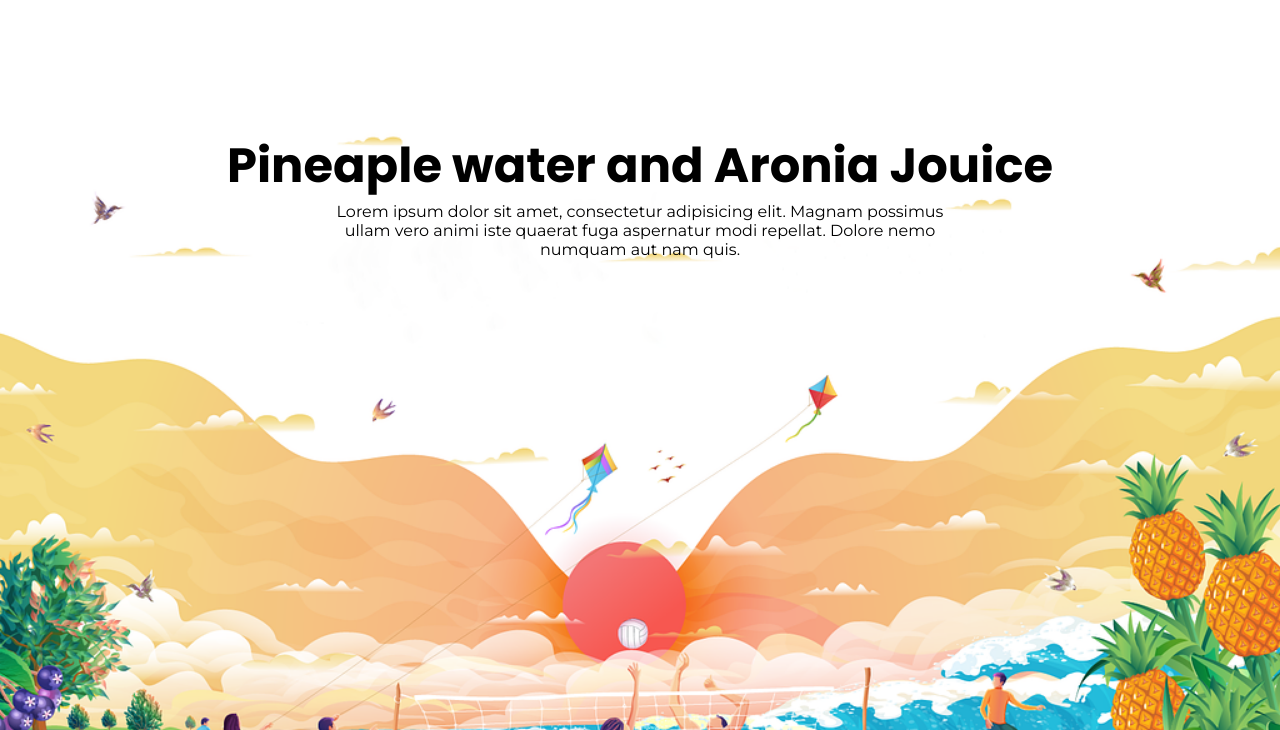
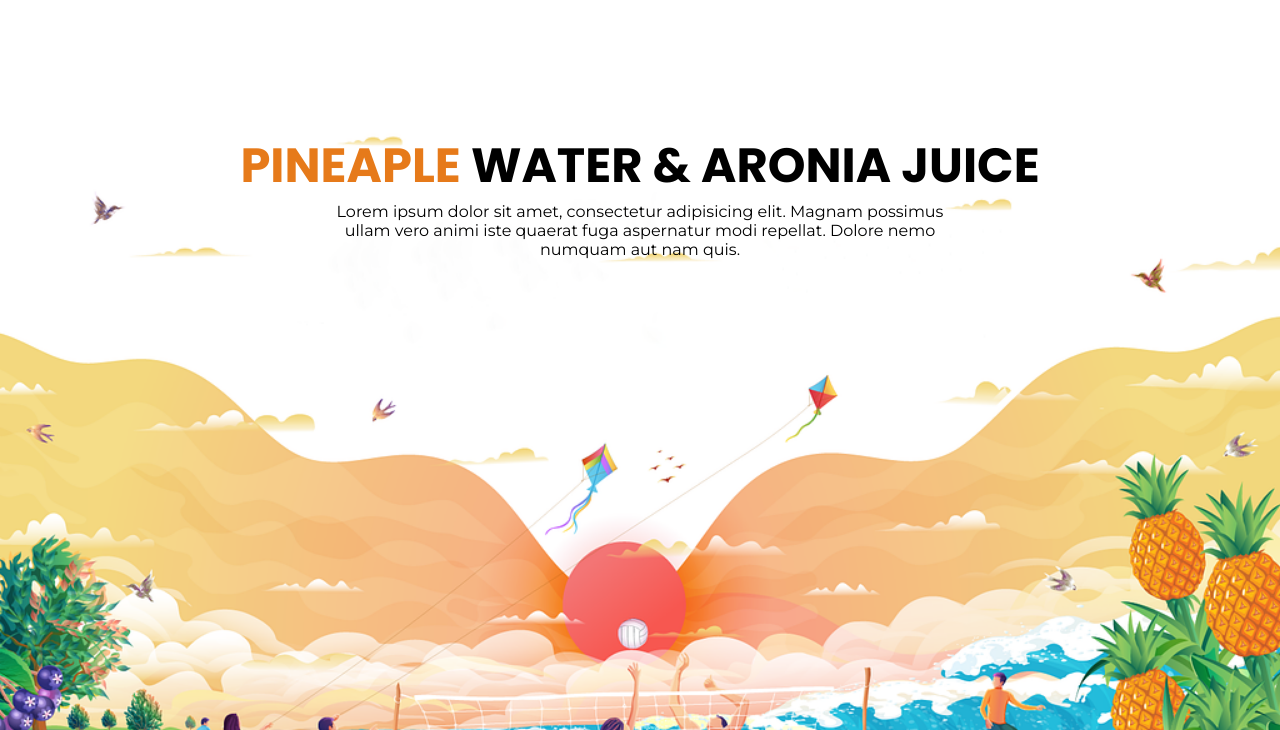
Before and after one commit to mdayubali88/class-9, a plain HTML site: page index.html in a window 1280 px wide. Shown: the part 70-800 px from the top of the page. Drawn offline with Linux system fonts and the light colour scheme.

Commit message:
code update

```diff
--- a/css/style.scss
+++ b/css/style.scss
@@ -120,6 +120,10 @@ header.bg-transparent{
         h2.heading{
             text-align: var(--center);
             font-size: 48px;
+            text-transform: uppercase;
+            span{
+                color: #E67A1A;
+            }
         }
         p.text{
             width: 50%;
--- a/index.html
+++ b/index.html
@@ -34,7 +34,7 @@
     </header>
     <section class="banner">
         <div class="banner__image">
-            <h2 class="heading">Pineaple water and Aronia Jouice</h2>
+            <h2 class="heading"><span>Pineaple</span> water & Aronia Juice</h2>
             <p class="text">Lorem ipsum dolor sit amet, consectetur adipisicing elit. Magnam possimus ullam vero animi iste quaerat fuga aspernatur modi repellat. Dolore nemo numquam aut nam quis.</p>
         </div>
     </section>
```
Also changed, not shown: css/style.css, 1 other file.
